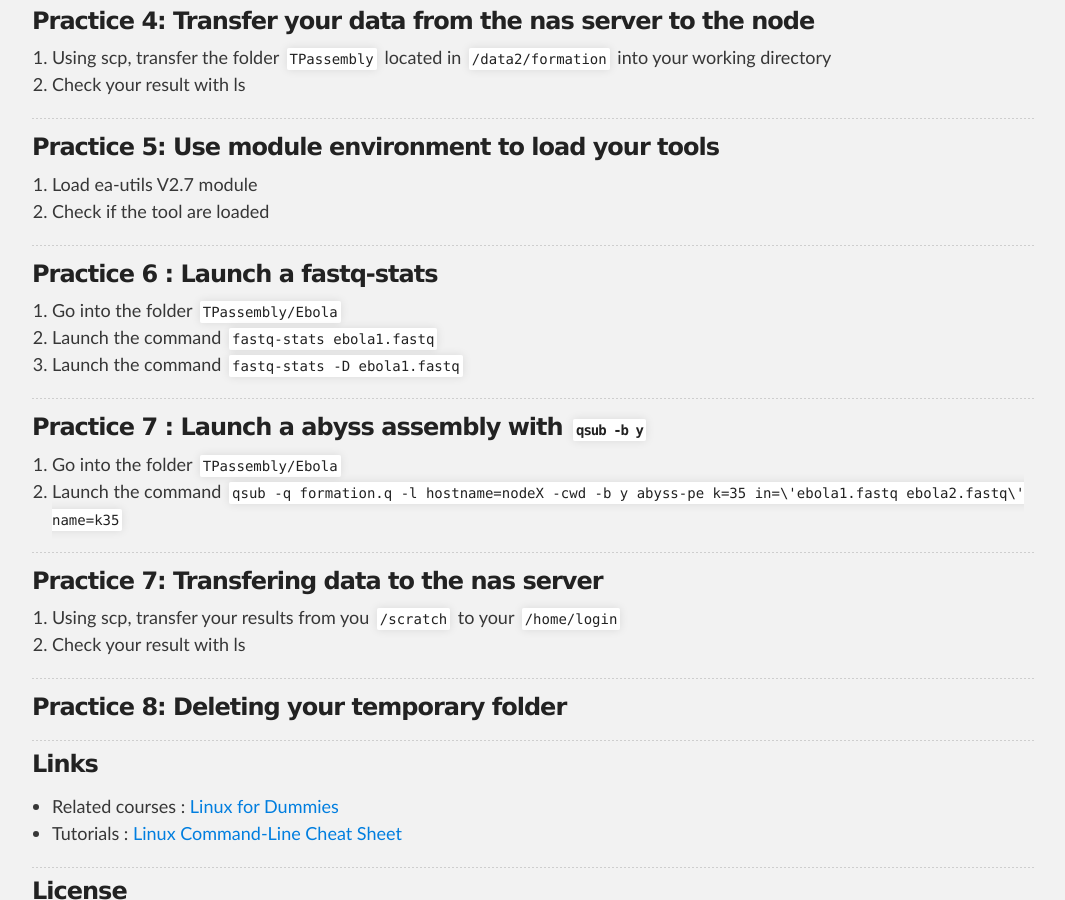
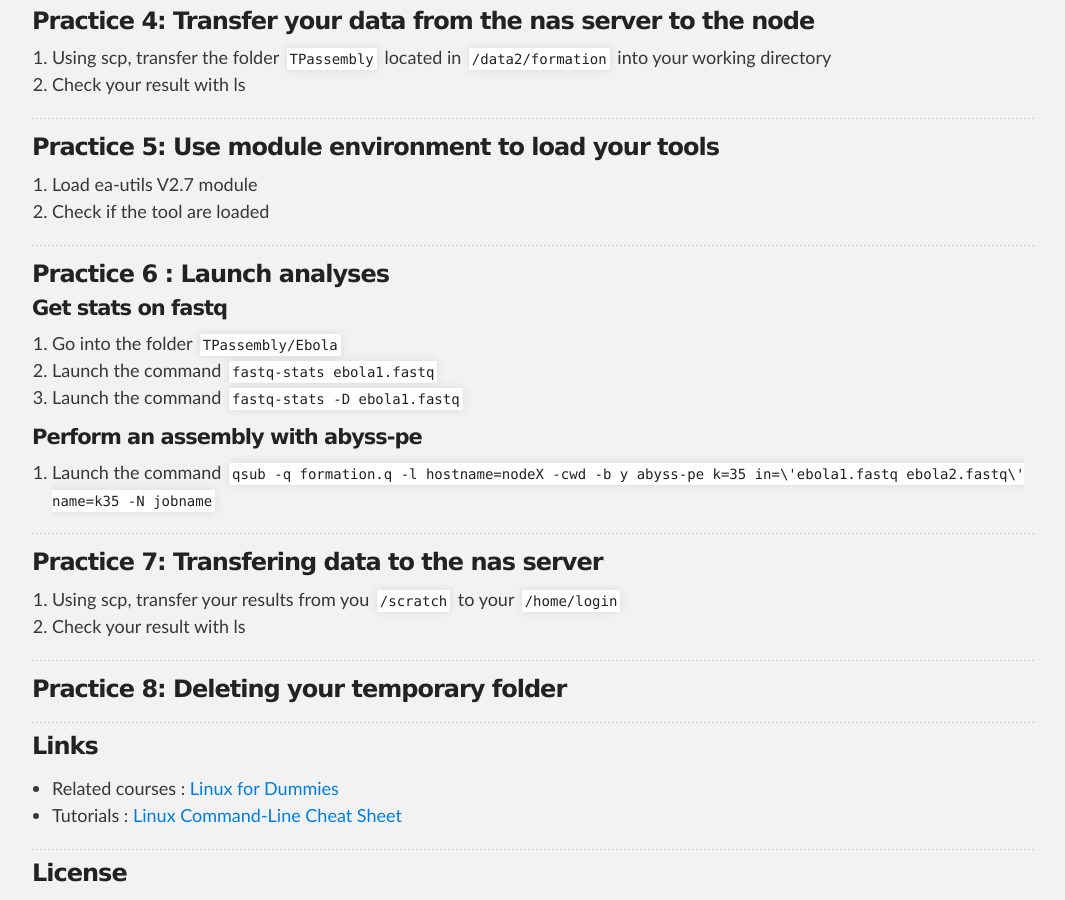
Before and after one commit to SouthGreenPlatform/trainings, a Jekyll site: the page built from _pages/hpc/hpcPractice.md, in a window 1280 px wide and 900 px high, scrolled down 3708 px. Shown: the whole window, without its empty margins (106-1171 px from the left). Built offline with Jekyll 4.4.1, drawn with Linux system fonts in a browser that asks for light colours; nearby versions of some CDN libraries; some of the changed text lies outside the part shown.

Commit message:
Update hpcPractice.md

```diff
--- a/_pages/hpc/hpcPractice.md
+++ b/_pages/hpc/hpcPractice.md
@@ -25,7 +25,7 @@ description: HPC Practice page
 * [Practice 3: Transfering files with filezilla `sftp`](#practice-3)
 * [Practice 4: Transfering data to the node `scp`](#practice-4)
 * [Practice 5: Use module environment to  load your tool](#practice-5)
-* [Practice 6: Launch a bwa analysis interactively ](#practice-6)
+* [Practice 6: Launch analyses ](#practice-6)
 * [Practice 7: Transfering data to the nas servers `scp` ](#practice-7)
 * [Practice 8: Deleting your temporary folder ](#practice-8)
 * [Links](#links)
@@ -153,19 +153,15 @@ In the FileZilla menu, go to _File > Site Manager_. Then go through these 5 step
 -----------------------
 
 <a name="practice-6"></a>
-###  Practice 6 : Launch a fastq-stats
+###  Practice 6 : Launch analyses
+
+#### Get stats on fastq
 1. Go into  the folder `TPassembly/Ebola`
 2. Launch the command `fastq-stats ebola1.fastq`
 3. Launch the command `fastq-stats -D ebola1.fastq`
 
-
-
------------------------
-
-<a name="practice-7"></a>
-###  Practice 7 : Launch a abyss assembly with `qsub -b y`
-1. Go into  the folder `TPassembly/Ebola`
-2. Launch the command `qsub -q formation.q -l hostname=nodeX -cwd -b y abyss-pe k=35 in=\'ebola1.fastq ebola2.fastq\' name=k35`
+#### Perform an assembly with abyss-pe
+1. Launch the command `qsub -q formation.q -l hostname=nodeX -cwd -b y abyss-pe k=35 in=\'ebola1.fastq ebola2.fastq\' name=k35 -N jobname`
 
 
 
```
Also changed, not shown: other parts of _pages/hpc/hpcPractice.md (+1 -1 lines).
